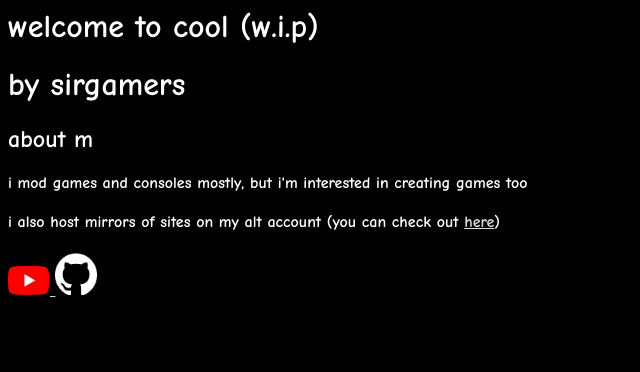
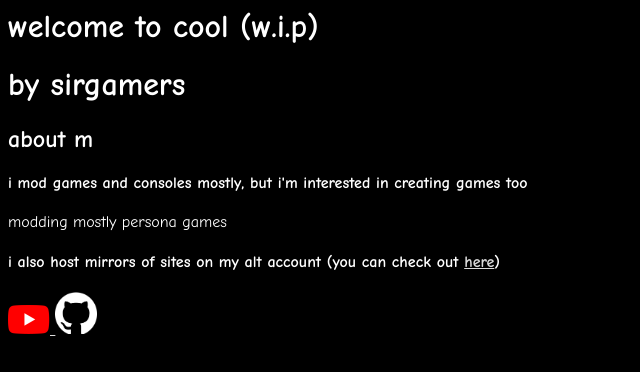
Before and after one commit to SirGamers/SirGamers.github.io, a plain HTML site: page index.html in a window 1280 px wide. Shown: the whole page, without its empty margins (0-640 px from the left). Drawn offline with Linux system fonts and the light colour scheme.

Commit message:
Update index.html

```diff
--- a/index.html
+++ b/index.html
@@ -4,6 +4,7 @@
 <h1>by sirgamers</h1>
 <h2>about m</h2>
 <h4>i mod games and consoles mostly, but i'm interested in creating games too</h4>
+<h10>modding mostly persona games</h10>
 <h4>i also host mirrors of sites on my alt account (you can check out <a href="https://github.com/mirrormirrorontheweb">here</a>)</h4>
 <a href="https://youtube.com/@sirthatgames">
 <img src="yubtub.png" alt="hola" style="width:42px;height:29px">
```
